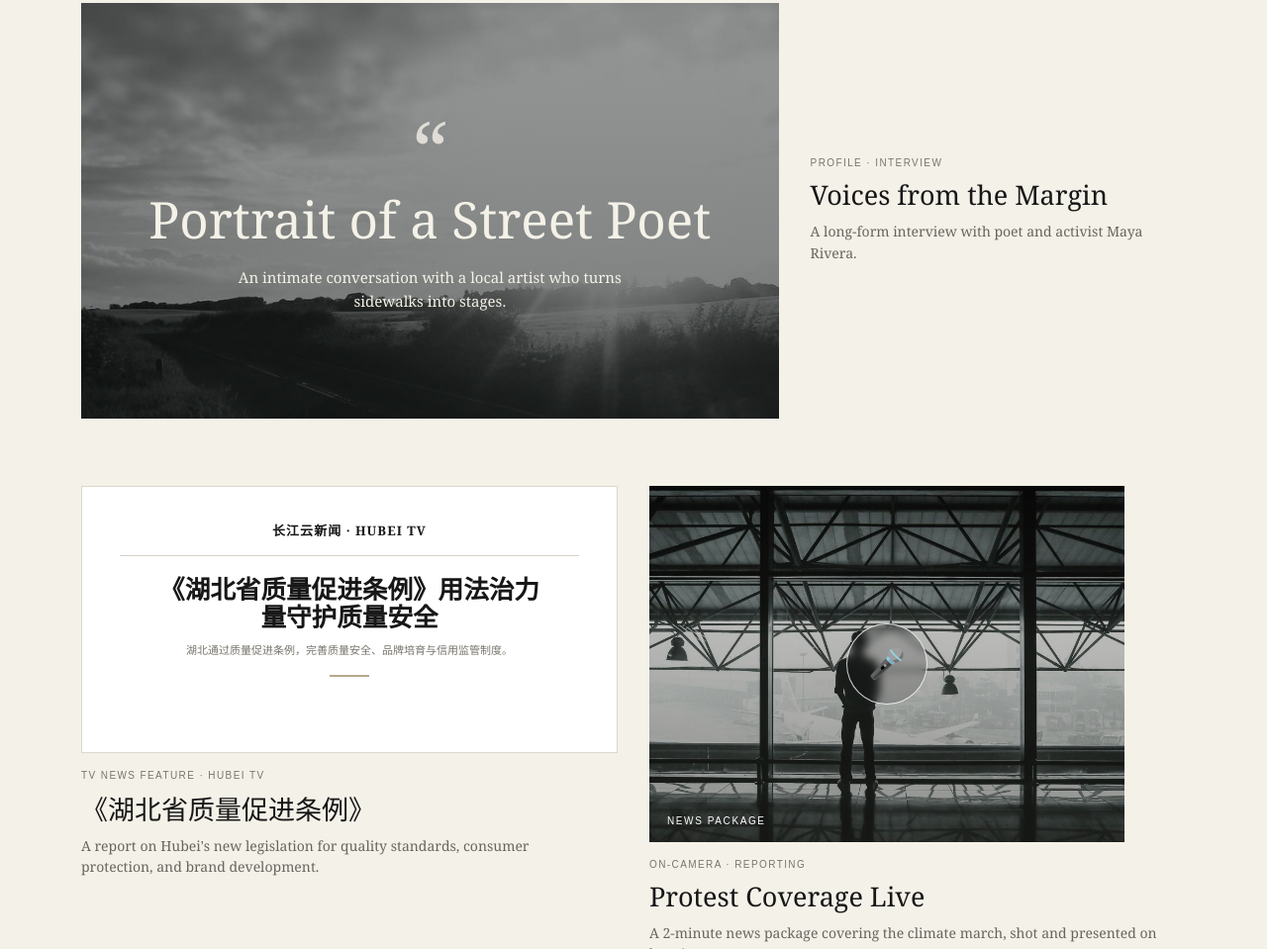
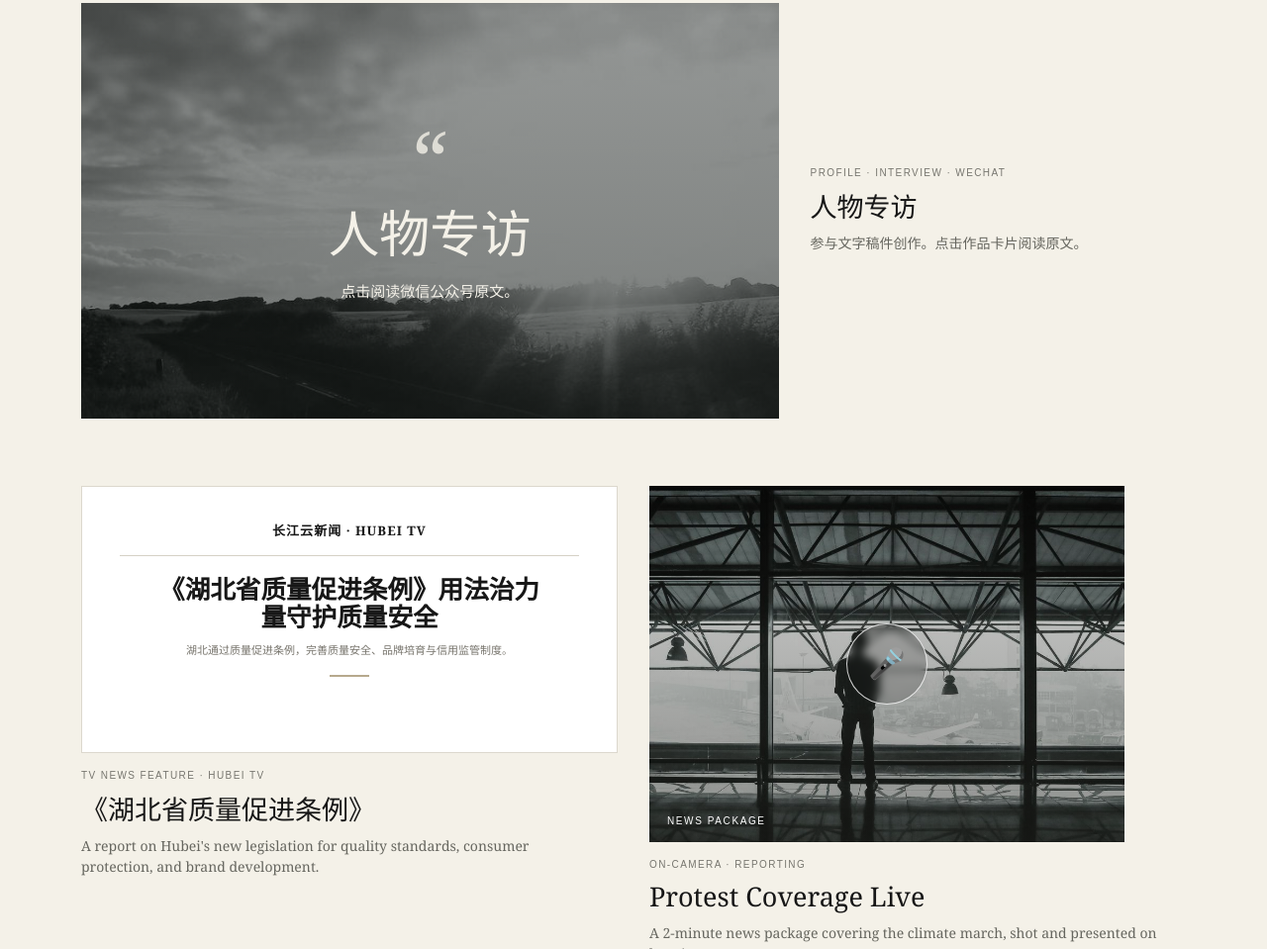
Before and after one commit to xupoopoo/xupoopoo.github.io, a plain HTML site: page index.html in a window 1280 px wide. Shown: the part 2030-2989 px from the top of the page at 99% size. Drawn offline with Linux system fonts and the light colour scheme.

Commit message:
Add WeChat profile interview to portfolio
Co-authored-by: Copilot App <223556219+Copilot@users.noreply.github.com>

```diff
--- a/index.html
+++ b/index.html
@@ -97,17 +97,17 @@
       </article>
 
       <article class="card media-interview">
-        <a href="#" class="card-media" aria-label="Read Voices from the Margin">
+        <a href="https://mp.weixin.qq.com/s/FnAqZMarXb0IJK3CrTPp8g" class="card-media" aria-label="Read Xinyi Xu's contributed profile interview" target="_blank" rel="noopener noreferrer">
           <div class="interview-preview">
             <div class="quote-icon">“</div>
-            <h4>Portrait of a Street Poet</h4>
-            <p>An intimate conversation with a local artist who turns sidewalks into stages.</p>
+            <h4>人物专访</h4>
+            <p>点击阅读微信公众号原文。</p>
           </div>
         </a>
         <div class="card-content">
-          <div class="category">Profile · Interview</div>
-          <h3>Voices from the Margin</h3>
-          <p>A long-form interview with poet and activist Maya Rivera.</p>
+          <div class="category">Profile · Interview · WeChat</div>
+          <h3>人物专访</h3>
+          <p>参与文字稿件创作。点击作品卡片阅读原文。</p>
         </div>
       </article>
 
```
